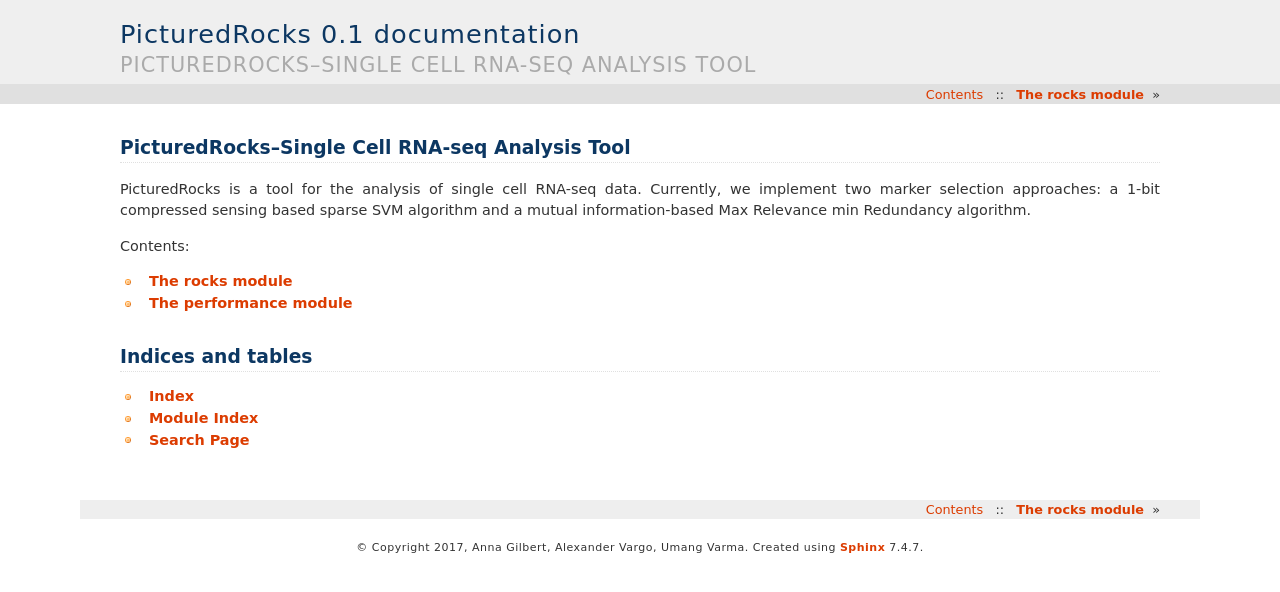
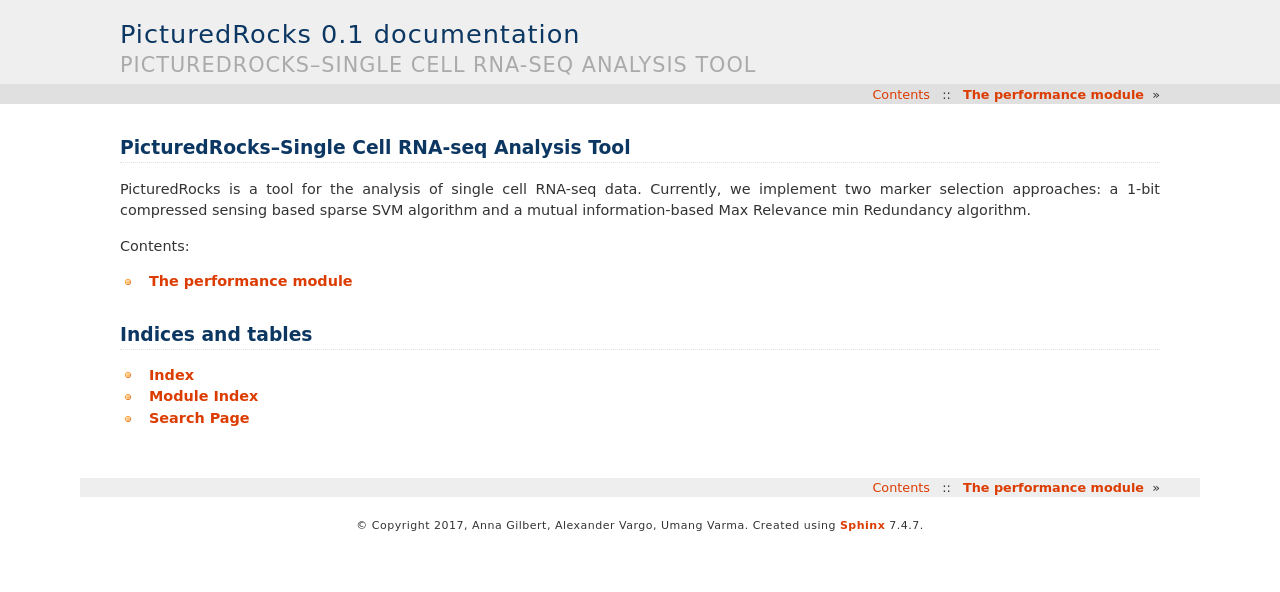
Before and after one commit to umangv/picturedrocks, a Sphinx documentation site: the page built from docs/index.rst, in a window 1280 px wide. Shown: the top 592 px of the page. Built offline with Sphinx 7.4.7, drawn with Linux system fonts in a browser that asks for light colours.

Commit message:
Remove rocks from docs

```diff
--- a/docs/index.rst
+++ b/docs/index.rst
@@ -12,7 +12,6 @@
    :maxdepth: 2
    :caption: Contents:
 
-   rocks
    performance
 
 
--- a/docs/rocks.rst
+++ /dev/null
@@ -1,5 +0,0 @@
-The rocks module
-================
-
-.. automodule:: picturedrocks.rocks
-   :members:
```
